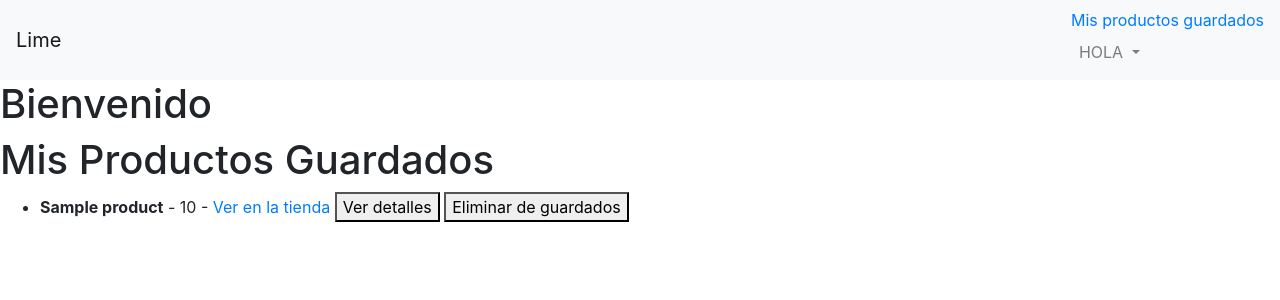
After one commit to guccho6w9/webscraper, a Django app: template scraping/templates/scraping/product_saved.html in a window 1280 px wide. The commit adds this page. Shown: the top 300 px of the page. Run offline with Django 5.2, Linux system fonts and the light colour scheme; the template is opened without the code that fills it: most values are stand-ins (such as "Sample title", 1, 10 or a date in 2020); some libraries are stand-ins or nearby versions.

Commit message:
Add(-): creado product_Saved para guardar producos

```diff
--- a/scraping/templates/components/navbar.html
+++ b/scraping/templates/components/navbar.html
@@ -7,6 +7,7 @@
     <div class="collapse navbar-collapse" id="navbarNav">
         <ul class="navbar-nav ml-auto">
             <li class="nav-item dropdown">
+                <a href="{% url 'product_saved' %}">Mis productos guardados</a>
                 <a class="nav-link dropdown-toggle" href="#" id="navbarDropdown" role="button" data-toggle="dropdown" aria-haspopup="true" aria-expanded="false">
                     HOLA {{ user.username }}
                 </a>
--- /dev/null
+++ b/scraping/templates/scraping/product_saved.html
@@ -0,0 +1,31 @@
+{% extends 'base.html' %}
+
+{% block title %}Productos Guardados{% endblock %}
+
+{% block content %}
+<h1>Mis Productos Guardados</h1>
+
+{% if saved_products %}
+    <ul>
+        {% for product in saved_products %}
+            <li>
+                <strong>{{ product.name }}</strong> - {{ product.price }} -
+                <a href="{{ product.url }}" target="_blank">Ver en la tienda</a>
+
+                <!-- Botón para ver detalles del producto -->
+                <a href="{% url 'product_detail' product.id %}">
+                    <button type="button">Ver detalles</button>
+                </a>
+
+                <!-- Formulario para eliminar producto de guardados -->
+                <form action="{% url 'save_product' product.id %}" method="post" style="display:inline;">
+                    {% csrf_token %}
+                    <button type="submit">Eliminar de guardados</button>
+                </form>
+            </li>
+        {% endfor %}
+    </ul>
+{% else %}
+    <p>No tienes productos guardados.</p>
+{% endif %}
+{% endblock %}
```
Also changed, not shown: scraping/templates/scraping/offer_list.html (+20 -2 lines), scraping/templates/scraping/homepage.html (added).
